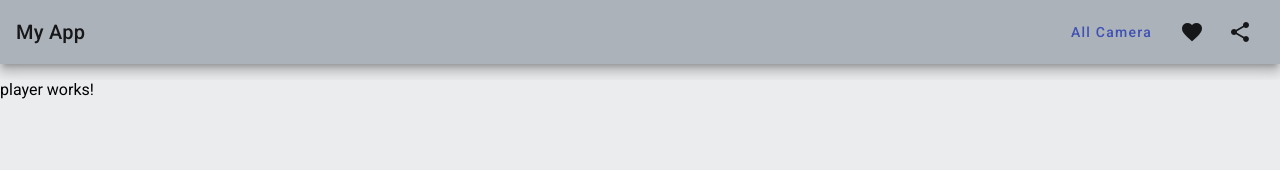
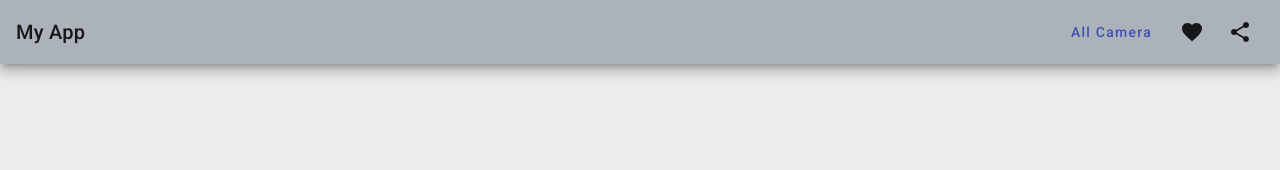
Before and after one commit to LimWaiLeongJeremy/IP_CAM_Full_Build, an Angular app: page /test in a window 1280 px wide. Shown: the top 170 px of the page. Built offline with nearby package versions, Linux system fonts and the light colour scheme.

Commit message:
create media player component

```diff
--- a/src/app/component/player/player.component.html
+++ b/src/app/component/player/player.component.html
@@ -1 +1,3 @@
-<p>player works!</p>
+<div class="player">
+    <h3>{{ ipAdd }}</h3>
+</div>
--- a/src/app/component/player/player.component.ts
+++ b/src/app/component/player/player.component.ts
@@ -1,4 +1,4 @@
-import { Component } from '@angular/core';
+import { Component,Input } from '@angular/core';
 
 @Component({
   selector: 'app-player',
@@ -6,5 +6,5 @@ import { Component } from '@angular/core';
   styleUrl: './player.component.css'
 })
 export class PlayerComponent {
-
+  @Input() ipAdd: String = '';
 }
```
